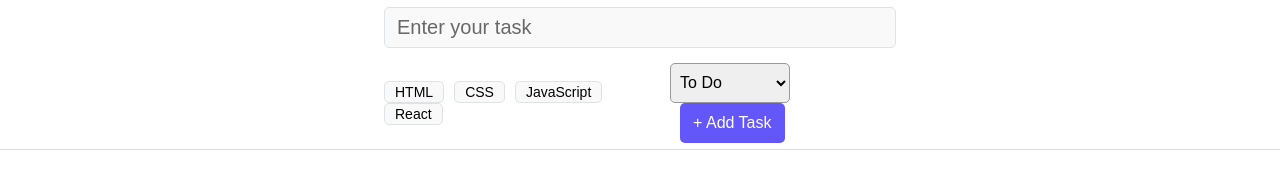
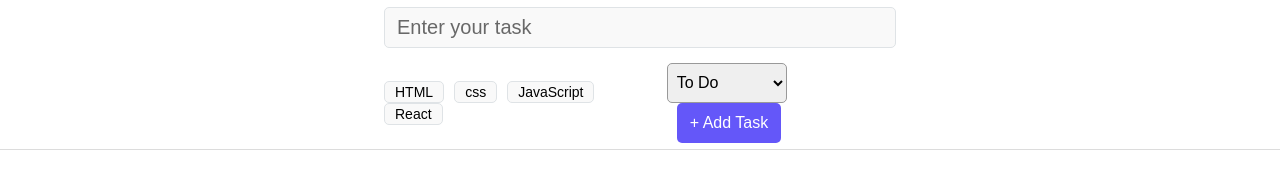
Before and after one commit to avrimarom-del/todo-list-app, a React (Vite) app: page / in a window 1280 px wide. Shown: the top 171 px of the page. Built offline with nearby package versions, Linux system fonts and the light colour scheme.

Commit message:
adding tag props

```diff
--- a/src/components/Tag.jsx
+++ b/src/components/Tag.jsx
@@ -2,9 +2,9 @@ import React from "react";
 
 import "./Tag.css"
 
-const Tag = () => {
+const Tag = ({name}) => {
     return (
-    <button className='tag'>HTML</button>
+    <button className='tag'>{name}</button>
     )
 }
 
--- a/src/components/TaskForm.jsx
+++ b/src/components/TaskForm.jsx
@@ -9,10 +9,10 @@ const TaskForm = () => {
                 <input type="text" className='task_input' placeholder='Enter your task' />
                 <div className='task_form_bottom_line'>
                     <div>
-                        <Tag />
-                        <button className='tag'>CSS</button>
-                        <button className='tag'>JavaScript</button>
-                        <button className='tag'>React</button>
+                        <Tag name="HTML" />
+                        <Tag name="css" />
+                        <Tag name="JavaScript" />
+                        <Tag name="React" />
                     </div>
                     <div>
                         <select className='task_status'>
```
